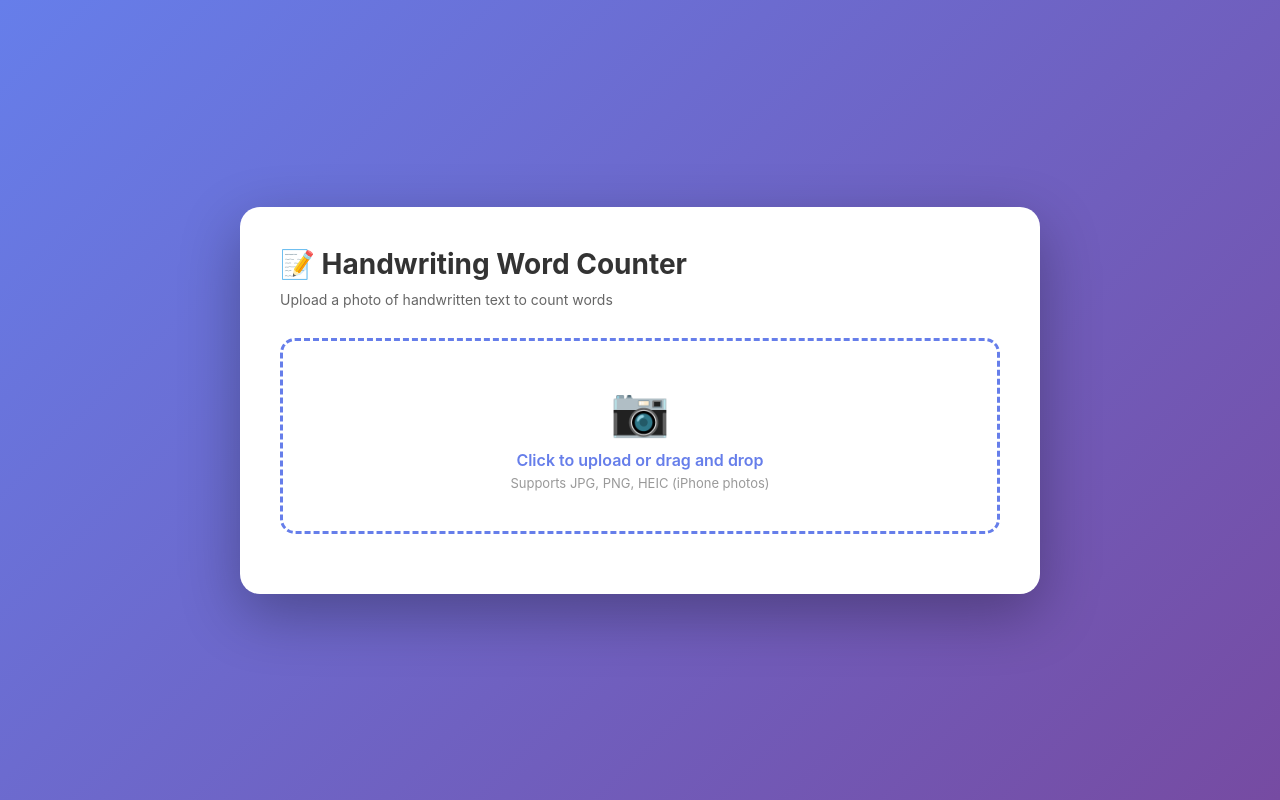
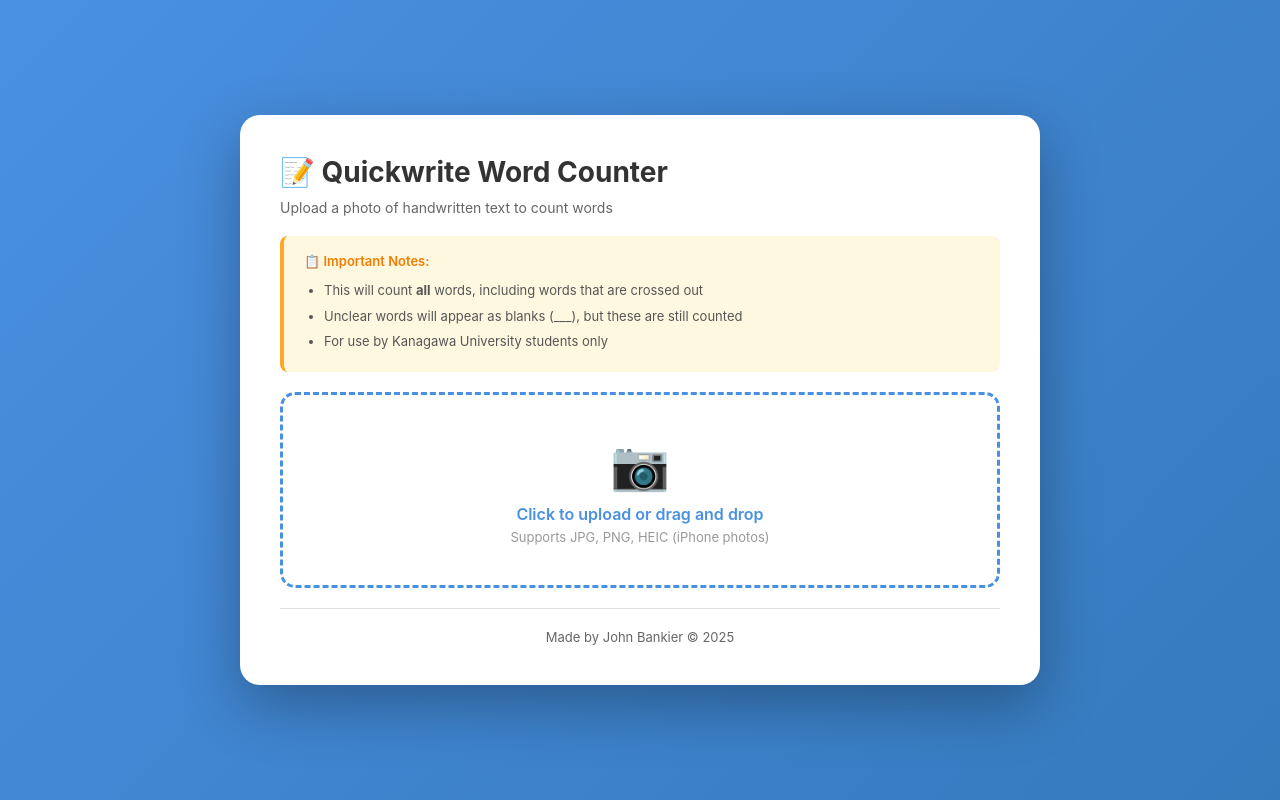
Before and after one commit to bankierjohn-ku/wordcounter, a website: page public/index.html in a window 1280 px wide. Drawn offline with Linux system fonts and the light colour scheme.

Commit message:
Update index.html

```diff
--- a/public/index.html
+++ b/public/index.html
@@ -3,7 +3,7 @@
 <head>
     <meta charset="UTF-8">
     <meta name="viewport" content="width=device-width, initial-scale=1.0">
-    <title>Handwriting Word Counter</title>
+    <title>Quickwrite Word Counter</title>
     <style>
         * {
             margin: 0;
@@ -13,7 +13,7 @@
 
         body {
             font-family: -apple-system, BlinkMacSystemFont, 'Segoe UI', Roboto, Oxygen, Ubuntu, Cantarell, sans-serif;
-            background: linear-gradient(135deg, #667eea 0%, #764ba2 100%);
+            background: linear-gradient(135deg, #4A90E2 0%, #357ABD 100%);
             min-height: 100vh;
             padding: 20px;
             display: flex;
@@ -38,12 +38,47 @@
 
         .subtitle {
             color: #666;
-            margin-bottom: 30px;
+            margin-bottom: 20px;
             font-size: 14px;
         }
 
+        .notes {
+            background: #fff8e1;
+            border-left: 4px solid #ffa726;
+            padding: 15px 20px;
+            margin-bottom: 20px;
+            border-radius: 8px;
+            font-size: 13px;
+            line-height: 1.6;
+        }
+
+        .notes-title {
+            font-weight: 600;
+            color: #f57c00;
+            margin-bottom: 8px;
+        }
+
+        .notes ul {
+            margin: 0;
+            padding-left: 20px;
+        }
+
+        .notes li {
+            margin-bottom: 5px;
+            color: #555;
+        }
+
+        .footer {
+            text-align: center;
+            margin-top: 20px;
+            padding-top: 20px;
+            border-top: 1px solid #e0e0e0;
+            color: #666;
+            font-size: 13px;
+        }
+
         .upload-area {
-            border: 3px dashed #667eea;
+            border: 3px dashed #4A90E2;
             border-radius: 15px;
             padding: 40px;
             text-align: center;
@@ -53,13 +88,13 @@
         }
 
         .upload-area:hover {
-            border-color: #764ba2;
-            background: #f8f9ff;
+            border-color: #357ABD;
+            background: #f0f7ff;
         }
 
         .upload-area.dragover {
-            background: #f0f0ff;
-            border-color: #764ba2;
+            background: #e6f2ff;
+            border-color: #357ABD;
         }
 
         input[type="file"] {
@@ -72,7 +107,7 @@
         }
 
         .upload-text {
-            color: #667eea;
+            color: #4A90E2;
             font-weight: 600;
             margin-bottom: 5px;
         }
@@ -95,7 +130,7 @@
         }
 
         .analyze-btn {
-            background: linear-gradient(135deg, #667eea 0%, #764ba2 100%);
+            background: linear-gradient(135deg, #4A90E2 0%, #357ABD 100%);
             color: white;
             border: none;
             padding: 15px 40px;
@@ -122,7 +157,7 @@
         }
 
         .word-count {
-            background: linear-gradient(135deg, #667eea 0%, #764ba2 100%);
+            background: linear-gradient(135deg, #4A90E2 0%, #357ABD 100%);
             color: white;
             padding: 30px;
             border-radius: 15px;
@@ -142,10 +177,10 @@
         }
 
         .transcription {
-            background: #f8f9ff;
+            background: #f0f7ff;
             padding: 25px;
             border-radius: 15px;
-            border-left: 4px solid #667eea;
+            border-left: 4px solid #4A90E2;
         }
 
         .transcription-title {
@@ -170,7 +205,7 @@
 
         .spinner {
             border: 4px solid #f3f3f3;
-            border-top: 4px solid #667eea;
+            border-top: 4px solid #4A90E2;
             border-radius: 50%;
             width: 50px;
             height: 50px;
@@ -195,8 +230,17 @@
 </head>
 <body>
     <div class="container">
-        <h1>📝 Handwriting Word Counter</h1>
+        <h1>📝 Quickwrite Word Counter</h1>
         <p class="subtitle">Upload a photo of handwritten text to count words</p>
+
+        <div class="notes">
+            <div class="notes-title">📋 Important Notes:</div>
+            <ul>
+                <li>This will count <strong>all</strong> words, including words that are crossed out</li>
+                <li>Unclear words will appear as blanks (___), but these are still counted</li>
+                <li>For use by Kanagawa University students only</li>
+            </ul>
+        </div>
 
         <div class="upload-area" id="uploadArea">
             <div class="upload-icon">📷</div>
@@ -227,6 +271,10 @@
                 <div class="transcription-title">📄 Transcribed Text:</div>
                 <div class="transcription-text" id="transcriptionText"></div>
             </div>
+        </div>
+
+        <div class="footer">
+            Made by John Bankier © 2025
         </div>
     </div>
 
```
